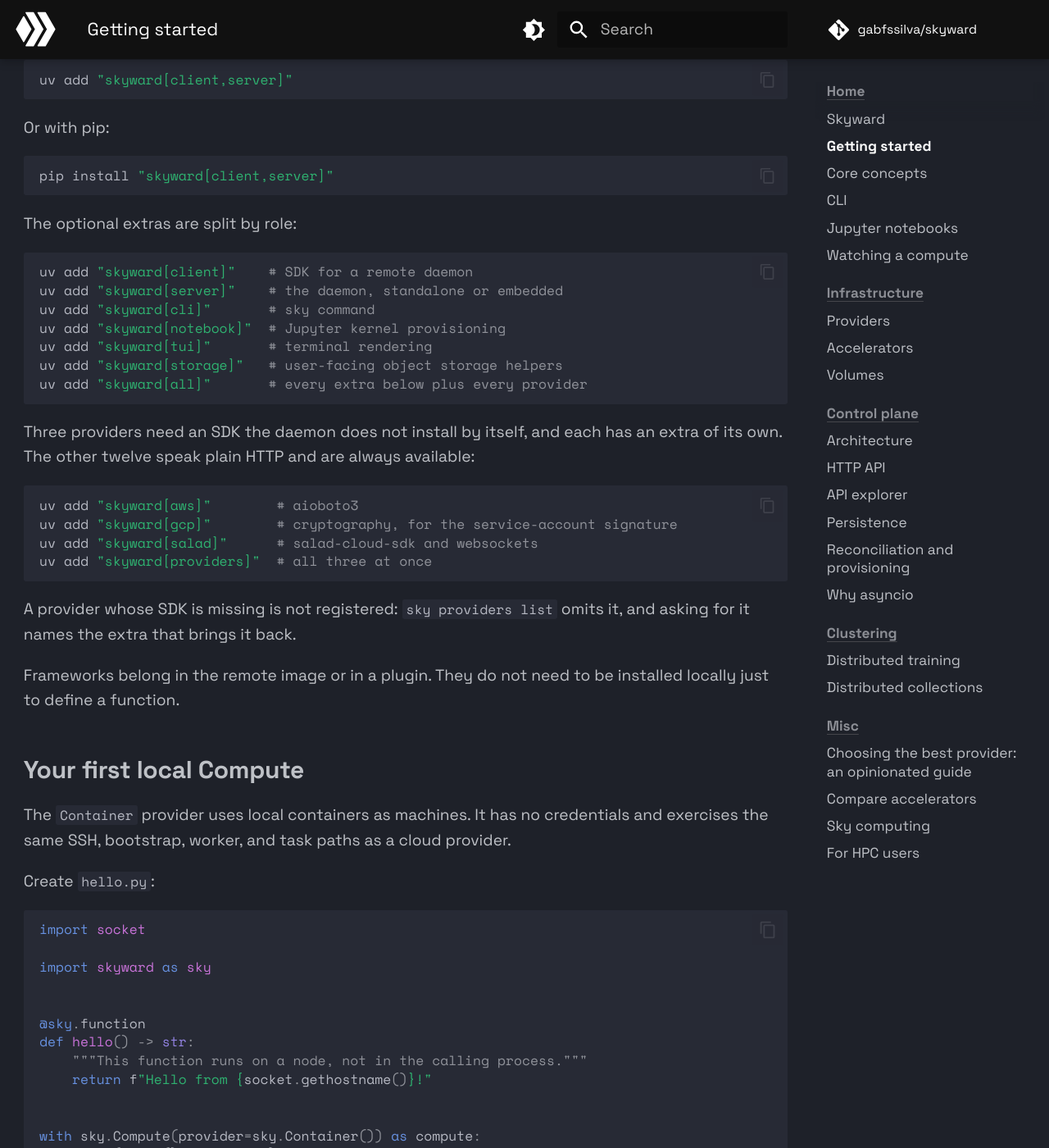
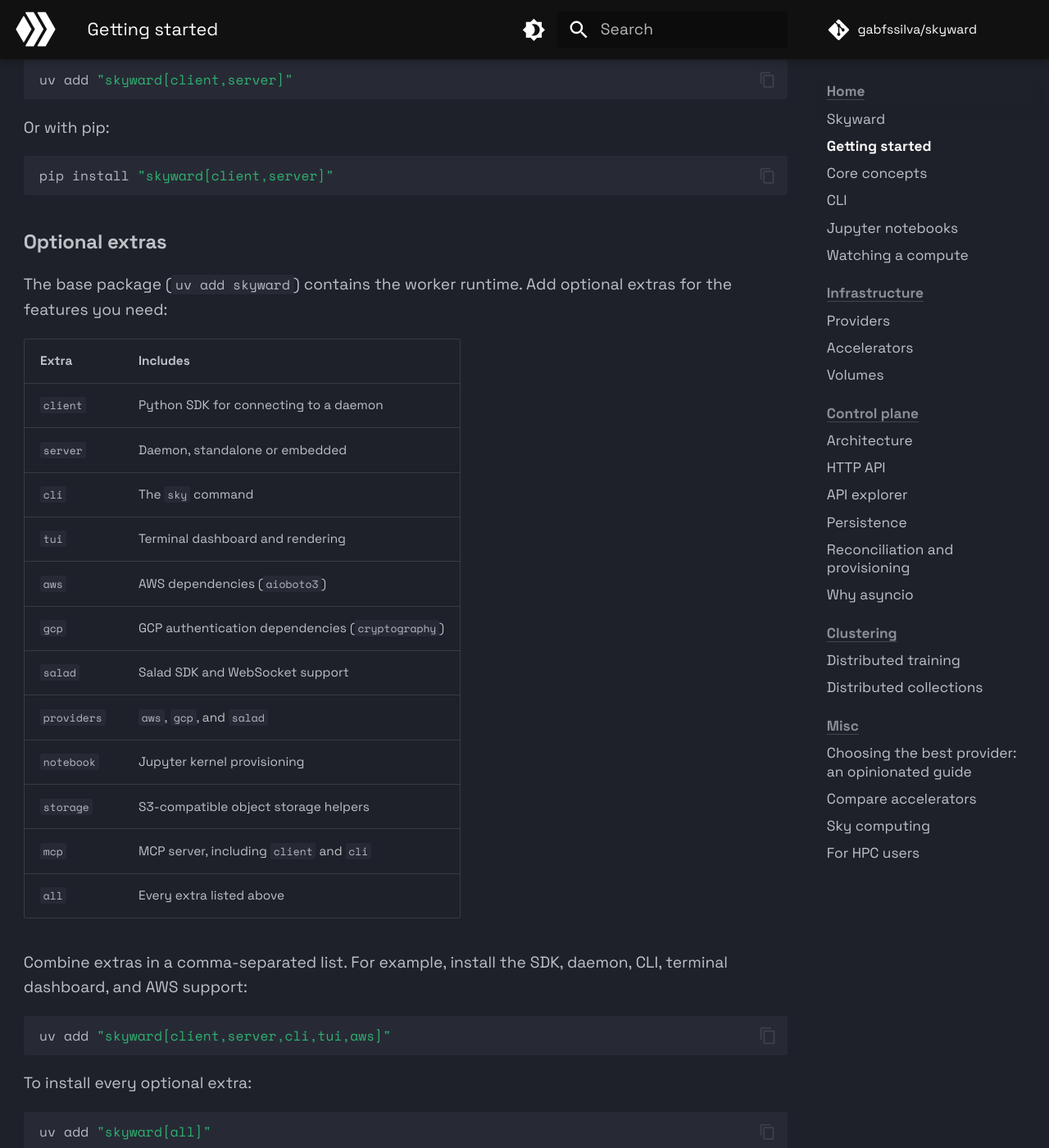
Before and after one commit to gabfssilva/skyward, an MkDocs documentation site: the page built from docs/getting-started.md, in a window 1280 px wide and 1400 px high, scrolled down 546 px. Shown: the whole window at 82% size. Built offline with MkDocs 1.6.1 and Material for MkDocs 9.7.7, drawn with Linux system fonts in a browser that asks for light colours; comment, search, counter and statistics services are not loaded; some of the changed text lies outside the part shown.

Commit message:
docs: simplify README and clarify installation extras

````diff
--- a/docs/getting-started.md
+++ b/docs/getting-started.md
@@ -18,28 +18,38 @@
 pip install "skyward[client,server]"
 ```
 
-The optional extras are split by role:
+### Optional extras
+
+The base package (`uv add skyward`) contains the worker runtime. Add optional extras for the features you need:
+
+| Extra | Includes |
+| --- | --- |
+| `client` | Python SDK for connecting to a daemon |
+| `server` | Daemon, standalone or embedded |
+| `cli` | The `sky` command |
+| `tui` | Terminal dashboard and rendering |
+| `aws` | AWS dependencies (`aioboto3`) |
+| `gcp` | GCP authentication dependencies (`cryptography`) |
+| `salad` | Salad SDK and WebSocket support |
+| `providers` | `aws`, `gcp`, and `salad` |
+| `notebook` | Jupyter kernel provisioning |
+| `storage` | S3-compatible object storage helpers |
+| `mcp` | MCP server, including `client` and `cli` |
+| `all` | Every extra listed above |
+
+Combine extras in a comma-separated list. For example, install the SDK, daemon, CLI, terminal dashboard, and AWS support:
 
 ```bash
-uv add "skyward[client]"    # SDK for a remote daemon
-uv add "skyward[server]"    # the daemon, standalone or embedded
-uv add "skyward[cli]"       # sky command
-uv add "skyward[notebook]"  # Jupyter kernel provisioning
-uv add "skyward[tui]"       # terminal rendering
-uv add "skyward[storage]"   # user-facing object storage helpers
-uv add "skyward[all]"       # every extra below plus every provider
+uv add "skyward[client,server,cli,tui,aws]"
 ```
 
-Three providers need an SDK the daemon does not install by itself, and each has an extra of its own. The other twelve speak plain HTTP and are always available:
+To install every optional extra:
 
 ```bash
-uv add "skyward[aws]"        # aioboto3
-uv add "skyward[gcp]"        # cryptography, for the service-account signature
-uv add "skyward[salad]"      # salad-cloud-sdk and websockets
-uv add "skyward[providers]"  # all three at once
+uv add "skyward[all]"
 ```
 
-A provider whose SDK is missing is not registered: `sky providers list` omits it, and asking for it names the extra that brings it back.
+The `server` extra includes support for providers that use HTTP directly. AWS, GCP, and Salad require their corresponding extras on the daemon; `providers` installs all three. A provider whose dependencies are missing is not registered: `sky providers list` omits it, and asking for it names the extra that brings it back.
 
 Frameworks belong in the remote image or in a plugin. They do not need to be installed locally just to define a function.
 
````
Also changed, not shown: README.md (+4 -53 lines).
